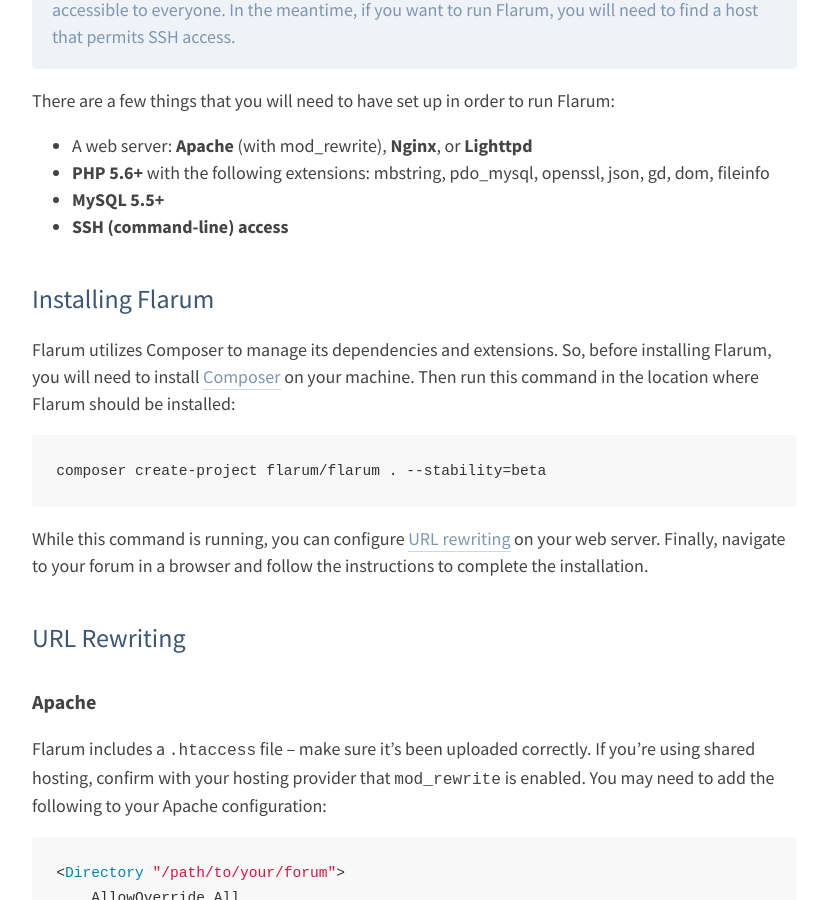
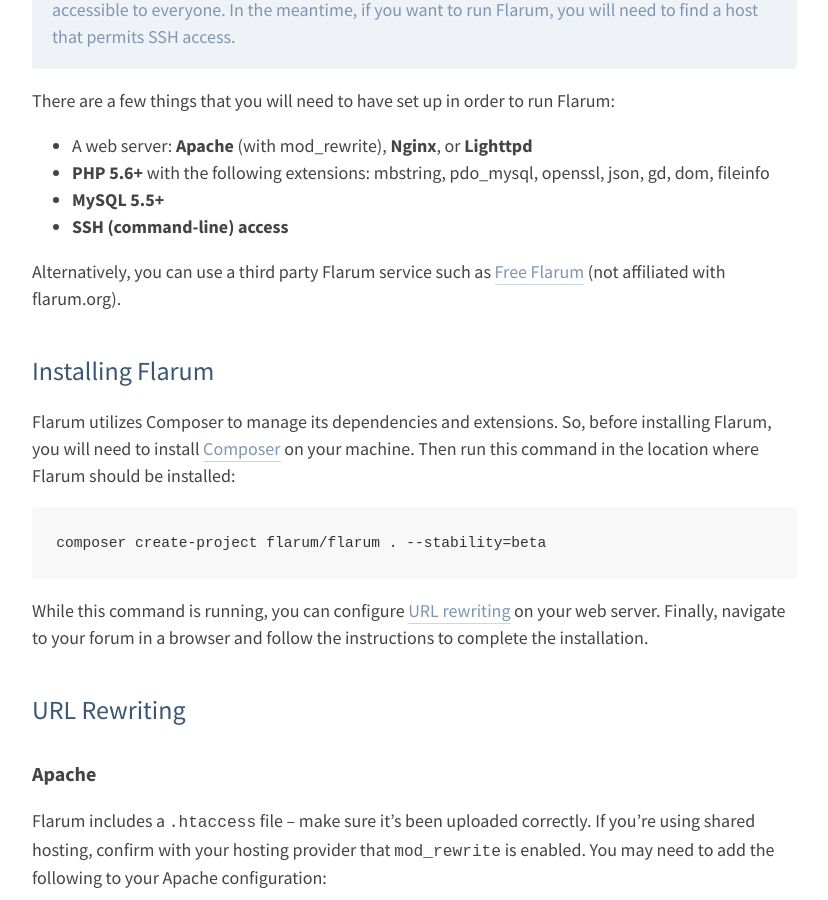
Before and after one commit to flarum/flarum.github.io, a Jekyll site: the page built from _docs/installation.md, in a window 1280 px wide and 900 px high, scrolled down 963 px. Shown: the whole window, without its empty margins (363-1191 px from the left). Built offline with Jekyll 4.4.1, drawn with Linux system fonts in a browser that asks for light colours; nearby versions of some CDN libraries; comment, search, counter and statistics services are not loaded.

Commit message:
Add hosted link and keep composer instructions

```diff
--- a/_docs/installation.md
+++ b/_docs/installation.md
@@ -29,6 +29,8 @@
 * **PHP 5.6+** with the following extensions: mbstring, pdo_mysql, openssl, json, gd, dom, fileinfo
 * **MySQL 5.5+**
 * **SSH (command-line) access**
+
+Alternatively, you can use a third party Flarum service such as [Free Flarum](https://www.freeflarum.com) (not affiliated with flarum.org).
 
 <a name="installing-flarum"></a>
 
```
